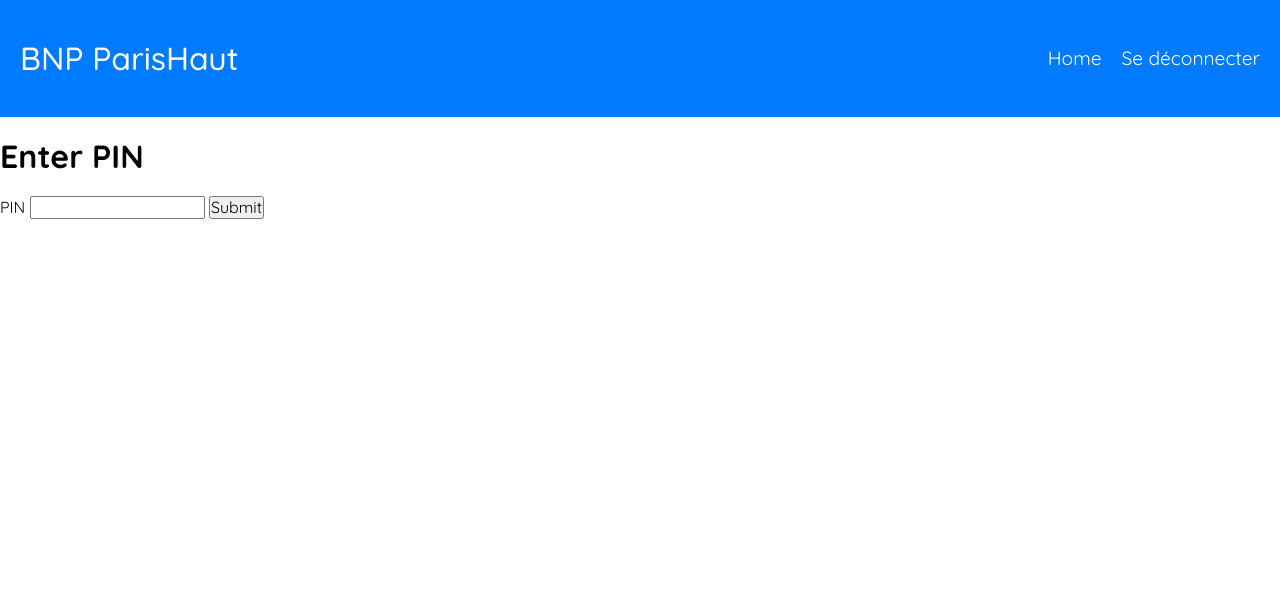
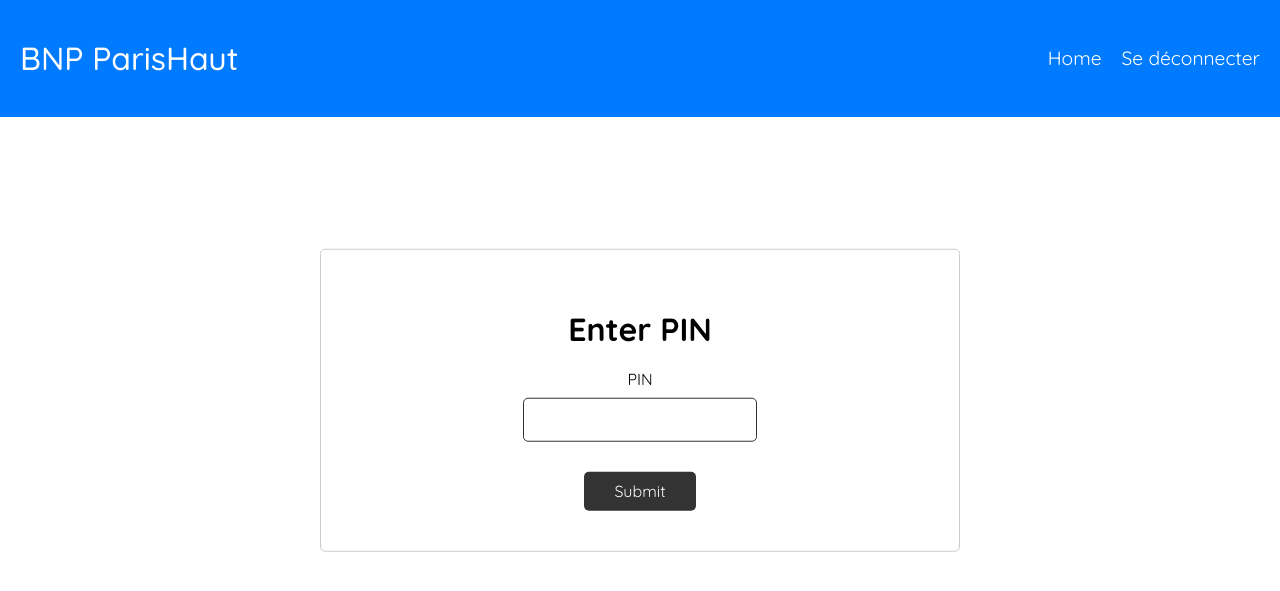
Before and after one commit to Fod9/djangoBNP, a Django app: page /banque/enter_pin/1 in a window 1280 px wide. Shown: the top 591 px of the page. Run offline with Django 5.2, Linux system fonts and the light colour scheme; a user stored in the database is signed in.

Commit message:
small fix and changes on style

```diff
--- a/banques/templates/enter_pin.html
+++ b/banques/templates/enter_pin.html
@@ -1,6 +1,12 @@
 {% extends 'layout/layout.html' %}
+{% load static %}
+
+{% block css %}
+    <link rel="stylesheet" href="{% static 'banquemanager/css/banques/enter_pin.css' %}">
+{% endblock %}
 
 {% block content %}
+    <div id="container">
         <h1>Enter PIN</h1>
         <form action="{% url 'banques:consulter_compte' compte_id=compte_id %}" method="post">
             {% csrf_token %}
@@ -12,5 +18,6 @@
         {% if error %}
             <p>{{ error }}</p>
         {% endif %}
+    </div>
 
 {% endblock %}
--- /dev/null
+++ b/static/banquemanager/css/banques/enter_pin.css
@@ -0,0 +1,53 @@
+#container {
+    display: block;
+    position: absolute;
+    width: 100%;
+    border: 1px solid #ccc;
+    border-radius: 5px;
+    padding: 40px;
+    font-size: 16px;
+    top: 50%;
+    left: 50%;
+    transform: translate(-50%, -50%);
+}
+
+#container form {
+    display: flex;
+    justify-content: center;
+    align-items: center;
+    flex-direction: column;
+}
+
+#container * {
+    position: relative;
+}
+
+#container input[type="password"] {
+    margin: 10px;
+    padding: 10px;
+    border: 1px solid #333;
+    border-radius: 5px;
+    font-size: 1.2em;
+    font-weight: 450;
+}
+
+#container input[type="submit"] {
+    margin-top: 20px;
+    background: #333;
+    color: #f8f9fa;
+    padding: 10px 30px;
+    cursor: pointer;
+    outline: none;
+    border: none;
+    border-radius: 5px
+}
+
+#container h1 {
+    text-align: center;
+}
+
+@media screen and (min-width: 768px) {
+    #container {
+        width: 50%;
+    }
+}
```
Also changed, not shown: banques/utils.py (+8 -0 lines), db.sqlite3. Lines whose indentation alone changed are shown as unchanged.
